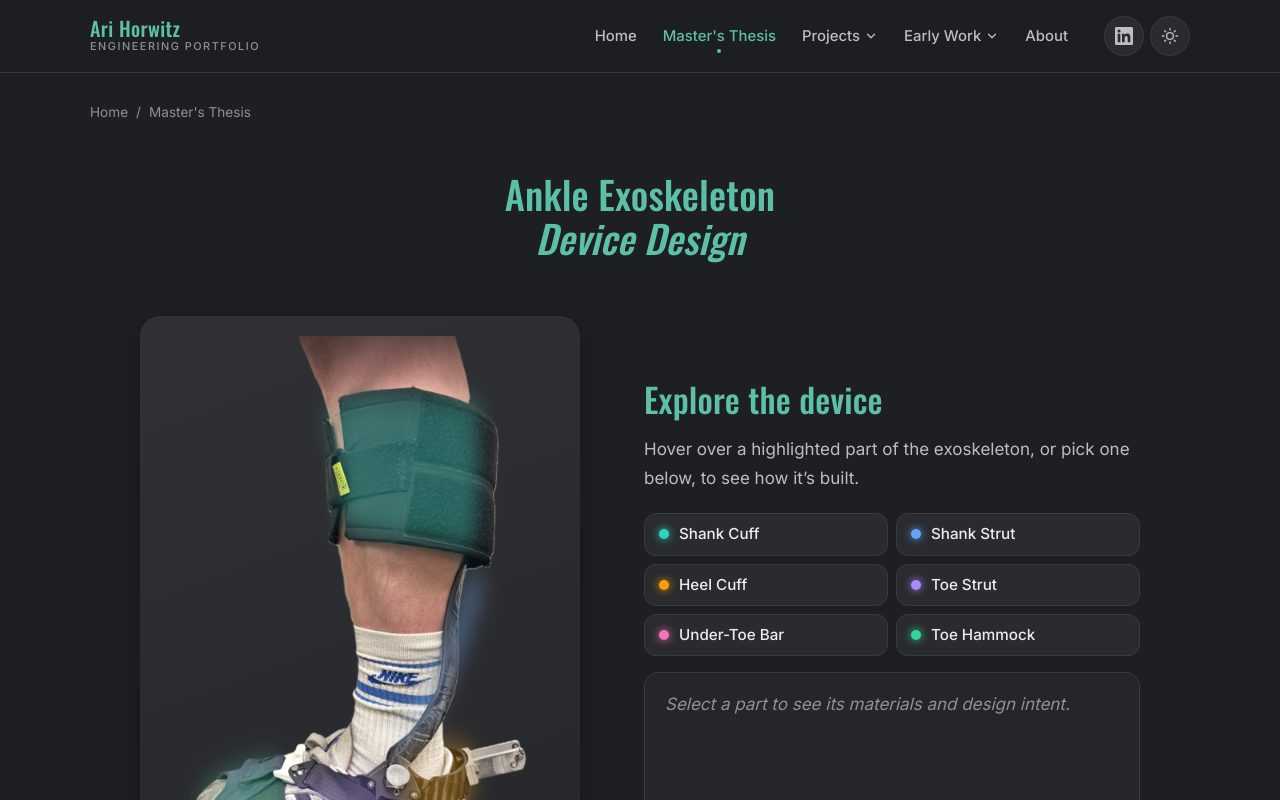
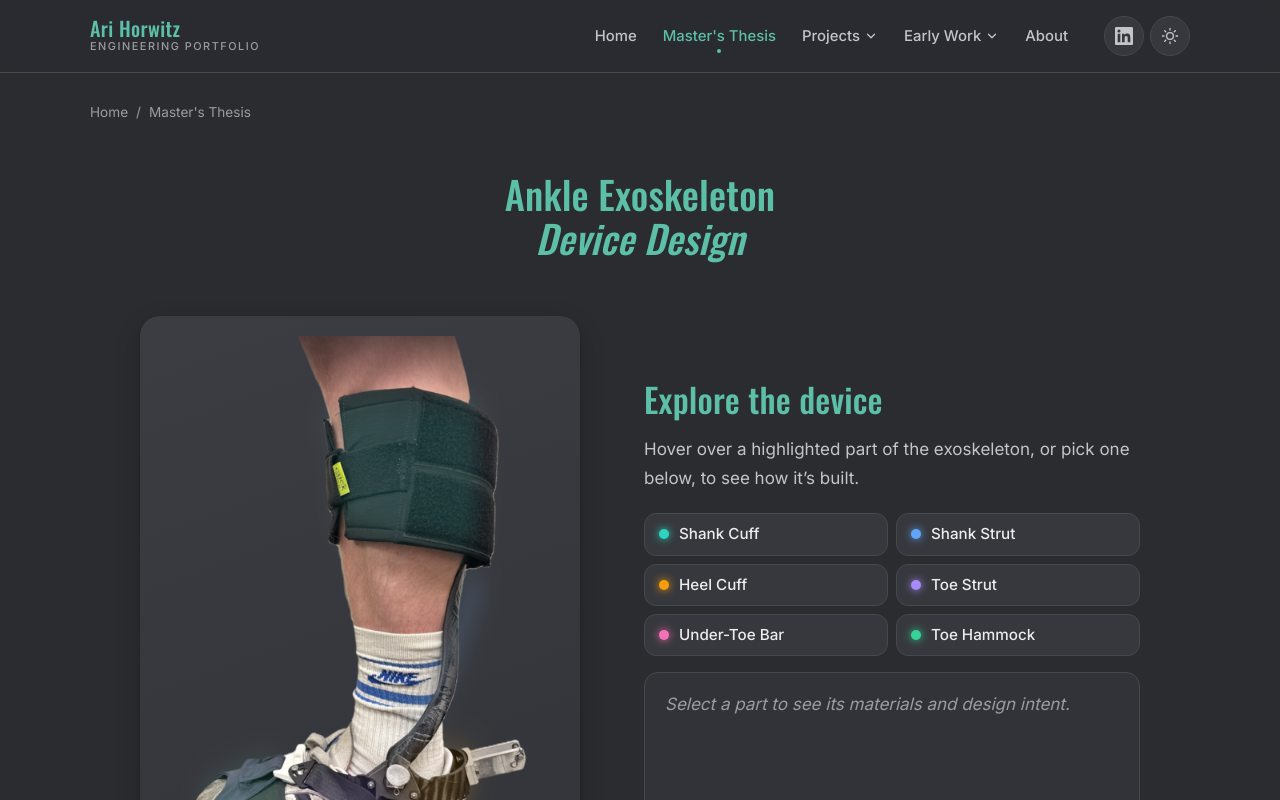
Before and after one commit to ari-the-great/ari-horwitz-portfolio, a plain HTML site: page ankle-exoskeleton-thesis.html in a window 1280 px wide. Both pictures are taken after a click on the button "Switch to dark mode". Shown: the top 800 px of the page. Drawn offline with nearby package versions, Linux system fonts and the light colour scheme.

Commit message:
Subtler exoskeleton glow; lighter gray dark theme
Co-Authored-By: Claude Opus 5.5 <noreply@anthropic.com>

```diff
--- a/css/style.css
+++ b/css/style.css
@@ -30,17 +30,17 @@
 :root[data-theme="dark"] {
   --accent: #5cc0a8;
   --accent-strong: #84d6c1;
-  --accent-soft: #2a3b37;
-  --bg: #1e1f22;
-  --bg-alt: #25262a;
-  --surface: #2a2b2f;
+  --accent-soft: #344541;
+  --bg: #2b2c30;
+  --bg-alt: #323338;
+  --surface: #37383d;
   --text: #ececee;
-  --text-soft: #bcbec3;
-  --muted: #8e9197;
-  --border: #393b40;
+  --text-soft: #c3c5ca;
+  --muted: #999ca2;
+  --border: #46484e;
   --shadow: 0 1px 2px rgba(0, 0, 0, .25), 0 8px 24px rgba(0, 0, 0, .22);
   --shadow-lg: 0 2px 4px rgba(0, 0, 0, .3), 0 20px 48px rgba(0, 0, 0, .35);
-  --header-bg: rgba(30, 31, 34, .82);
+  --header-bg: rgba(43, 44, 48, .84);
   --kw-1: #d8d14a; --kw-2: #b3a0e6; --kw-3: #5cc0a8; --kw-4: #6fb3f0;
   --t1: #5cc0a8; --t2: #7fa8e8; --t3: #e0a65a; --t4: #b89ae0; --t5: #e5887c; --t6: #a7c46e;
   color-scheme: dark;
@@ -205,7 +205,7 @@ p { text-wrap: pretty; }
 .sp-slide .sp-media { transform: scale(1.06); transition: transform 7s ease-out; }
 .sp-slide.is-active .sp-media { transform: scale(1); }
 .sp-still { background: linear-gradient(160deg, #eef4f2, #dfe9e6); }
-:root[data-theme="dark"] .sp-still { background: linear-gradient(160deg, #303134, #26272a); }
+:root[data-theme="dark"] .sp-still { background: linear-gradient(160deg, #3c3d42, #333439); }
 .sp-still img { object-fit: contain; padding: 28px 28px 150px; }
 .sp-slide::after { content: ""; position: absolute; inset: 0; background: linear-gradient(180deg, rgba(8,20,18,0) 45%, rgba(8,20,18,.82) 100%); }
 .sp-caption { position: absolute; left: 0; right: 0; bottom: 0; z-index: 1; padding: clamp(20px, 3vw, 32px); }
@@ -366,21 +366,21 @@ img[data-zoom]:hover { transform: scale(1.01); }
 /* interactive exoskeleton */
 .exo { display: grid; grid-template-columns: minmax(0, 440px) minmax(0, 1fr); gap: clamp(28px, 5vw, 64px); align-items: center; max-width: 1000px; margin: 0 auto; }
 .exo-figure { position: relative; border-radius: 20px; background: linear-gradient(160deg, #f3f7f6, #e6efec); padding: 20px; box-shadow: var(--shadow); }
-:root[data-theme="dark"] .exo-figure { background: linear-gradient(160deg, #303134, #26272a); }
+:root[data-theme="dark"] .exo-figure { background: linear-gradient(160deg, #3c3d42, #333439); }
 .exo-figure img { width: 100%; }
 .exo-svg { position: absolute; left: 20px; top: 20px; width: calc(100% - 40px); height: calc(100% - 40px); overflow: visible; }
 .exo-part { cursor: pointer; outline: none; }
 .exo-hit { fill: transparent; stroke: none; }
 .exo-glow {
-  fill: var(--c); stroke: none; opacity: .26;
+  fill: var(--c); stroke: none; opacity: .1;
   filter: url(#exo-glow); mix-blend-mode: screen;
   transition: opacity .35s ease;
   animation: exo-pulse 3.4s ease-in-out infinite;
 }
-.exo.has-active .exo-glow { animation: none; opacity: .1; }
-.exo .exo-part.is-active .exo-glow { opacity: .9; }
-.exo .exo-part:focus-visible .exo-glow { opacity: .9; }
-@keyframes exo-pulse { 50% { opacity: .44; } }
+.exo.has-active .exo-glow { animation: none; opacity: 0; }
+.exo .exo-part.is-active .exo-glow { opacity: .5; }
+.exo .exo-part:focus-visible .exo-glow { opacity: .5; }
+@keyframes exo-pulse { 50% { opacity: .2; } }
 .exo-tip {
   position: absolute; z-index: 3; width: max-content; max-width: 86%; padding: 9px 14px;
   border-radius: 14px; background: var(--surface); color: var(--text); border: 1px solid var(--border);
```
